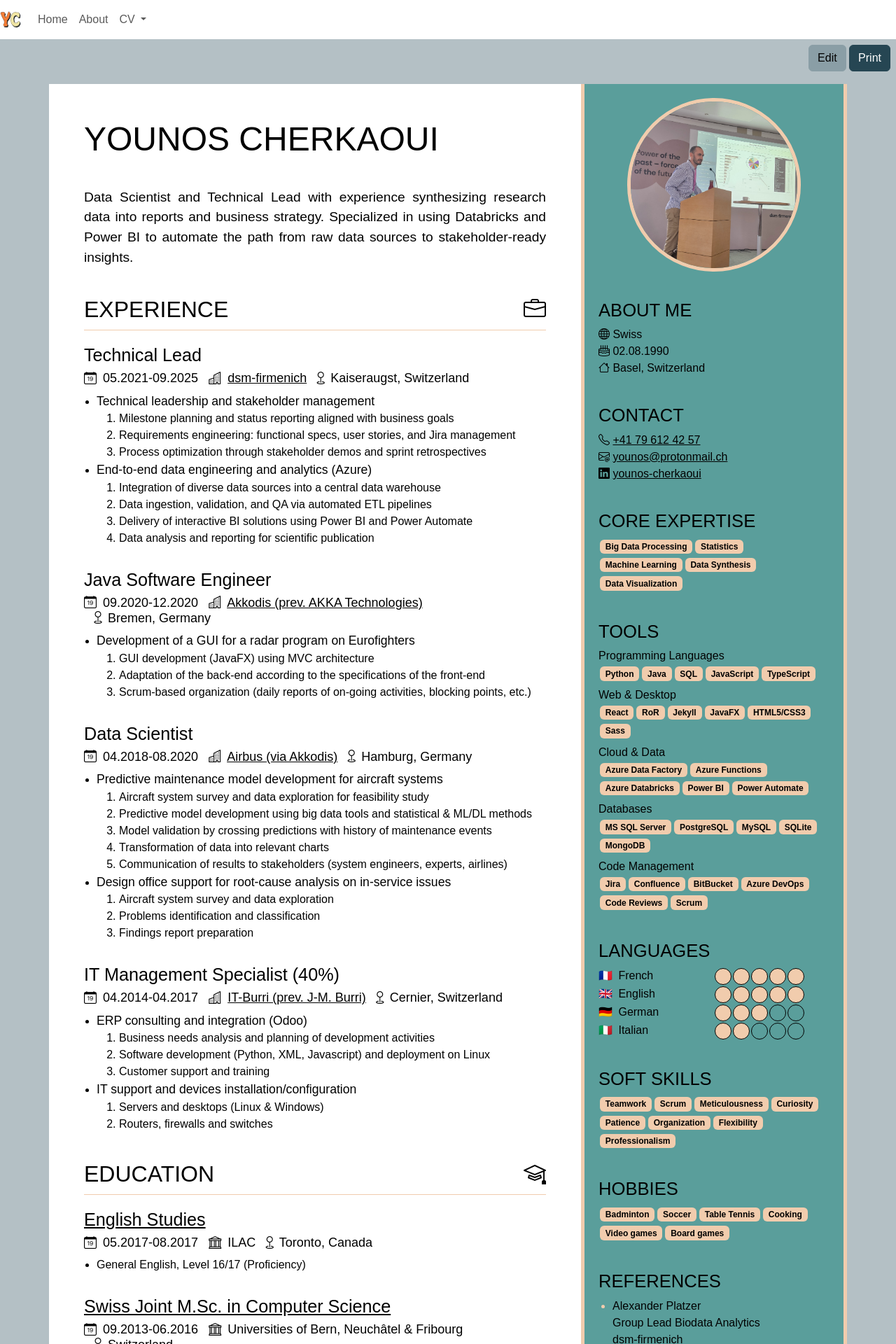
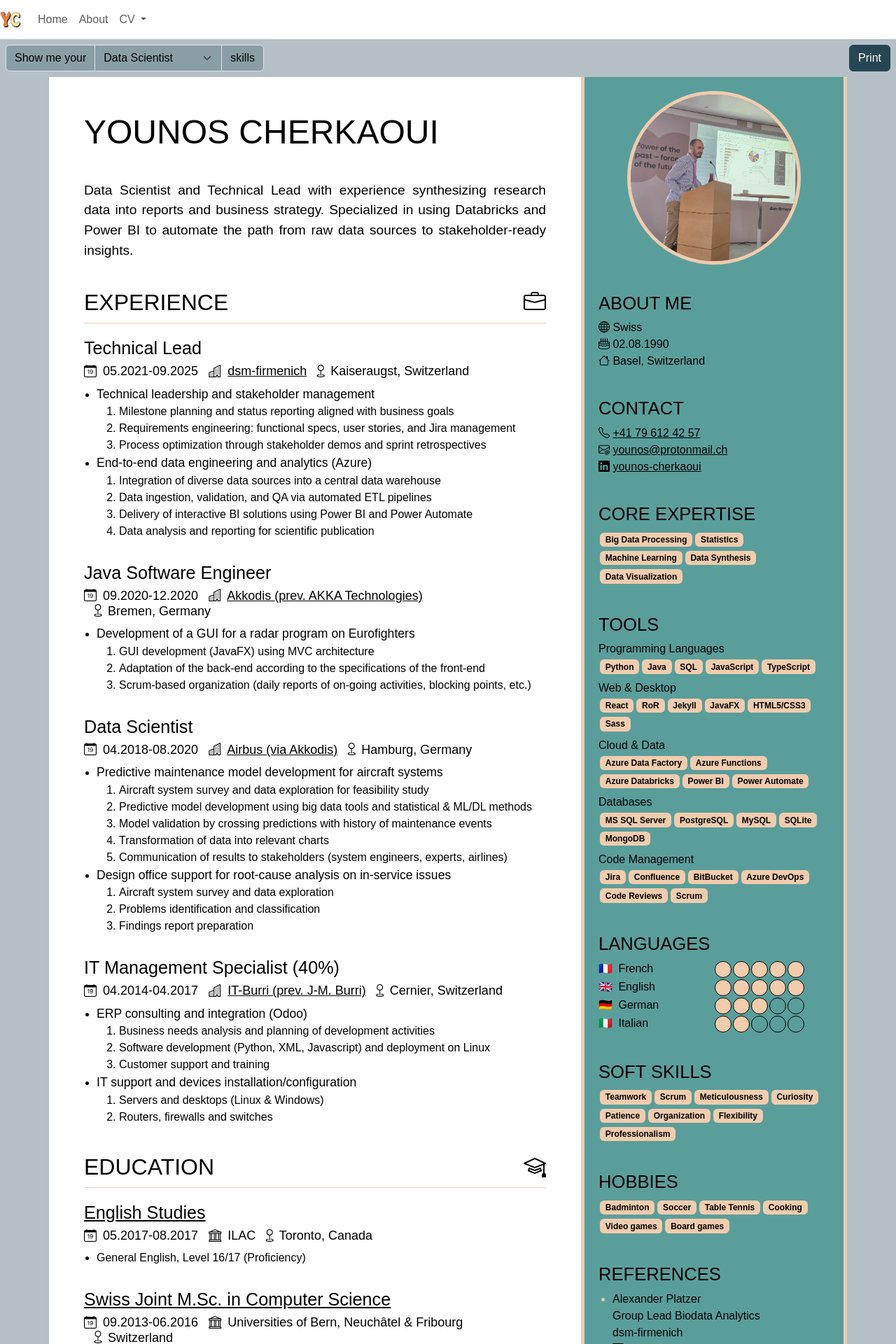
Before and after one commit to younos/younos.github.io, a Jekyll site: the page built from _cv/english.md, in a window 1280 px wide. Shown: the top 1920 px of the page at 70% size. Built offline with Jekyll 4.4.1, drawn with Linux system fonts in a browser that asks for light colours; emoji names are drawn with the system emoji font; some web fonts are replaced.

Commit message:
Hide/Show and modify button style in toolbar on CV

```diff
--- a/_includes/navigation.html
+++ b/_includes/navigation.html
@@ -28,7 +28,7 @@
         {% endif %}
       {% endfor %}
     </ul>
-    <div id="darkMode" class="collapse navbar-collapse justify-content-end" id="navbarNavDropdown">
+    <div class="collapse navbar-collapse justify-content-end visually-hidden-focusable">
       <ul class="navbar-nav">
         <li><a href="#" class="btn btn-primary switch">Dark Mode</a></li>
       </ul>
--- a/_layouts/cv.html
+++ b/_layouts/cv.html
@@ -6,19 +6,18 @@ job_type: data_science
 
 <!-- Document controls -->
 <div id="btn-toolbar" class="btn-toolbar justify-content-between m-2" role="toolbar" aria-label="Toolbar with button groups">
-  <div id="divSelectJobType" class="input-group">
-    <div class="input-group-prepend">
-      <label class="input-group-text" for="selectJobType">Job Type</label>
-    </div>
-    <select class="custom-select w-50" id="selectJobType">
+  <div class="input-group">
+    <label class="input-group-text" for="selectJobType" class="form-label">Show me your</label>
+    <select class="form-select" id="selectJobType" aria-label="Profile">
       {% for summary_hash in summaries %}
         <option value="{{ summary_hash[0] }}">{{ summary_hash[1].title[page.lang] }}</option>
       {% endfor %}
     </select>
+    <label class="input-group-text" for="selectJobType" class="form-label">skills</label>
   </div>
   <div>
     <div class="btn-group btn-group-toggle" data-toggle="buttons">
-      <button id="start-stop-edit" type="button" class="btn btn-secondary" data-bs-toggle="button">Edit</button>
+      <button id="start-stop-edit" type="button" class="btn btn-secondary visually-hidden-focusable" data-bs-toggle="button">Edit</button>
     </div>
     <div class="btn-group" role="group">
       <button id="print" type="button" class="btn btn-primary" onClick="window.print()">Print</button>
--- a/_sass/body.scss
+++ b/_sass/body.scss
@@ -27,6 +27,7 @@
 @import "./bootstrap/images";
 @import "./bootstrap/containers";
 @import "./bootstrap/grid";
+@import "./bootstrap/forms";
 @import "./bootstrap/buttons";
 @import "./bootstrap/transitions";
 @import "./bootstrap/dropdown";
@@ -43,10 +44,6 @@
 //////////////////////////////////////////////////////////
 
 // Button Bar
-
-#divSelectJobType, #darkMode {
-    visibility: hidden;
-}
 
 .btn-secondary {
     &:not(:disabled):not(.disabled):active, &:not(:disabled):not(.disabled).active {
--- a/_sass/variables.scss
+++ b/_sass/variables.scss
@@ -14,5 +14,9 @@ $body-bg: #B4C0C5;
 //$body-bg: #2D3439;
 $body-color: #000;
 // $body-color: #fff;
+$input-group-addon-bg: #8A9EA6;
+$form-select-bg: #8A9EA6;
+$input-btn-focus-color: rgba(71, 98, 109, .5);
+$input-focus-border-color: #dee2e6;
 $badge-color: #000;
 $link-hover-color-rgb: #0056b3;
```
